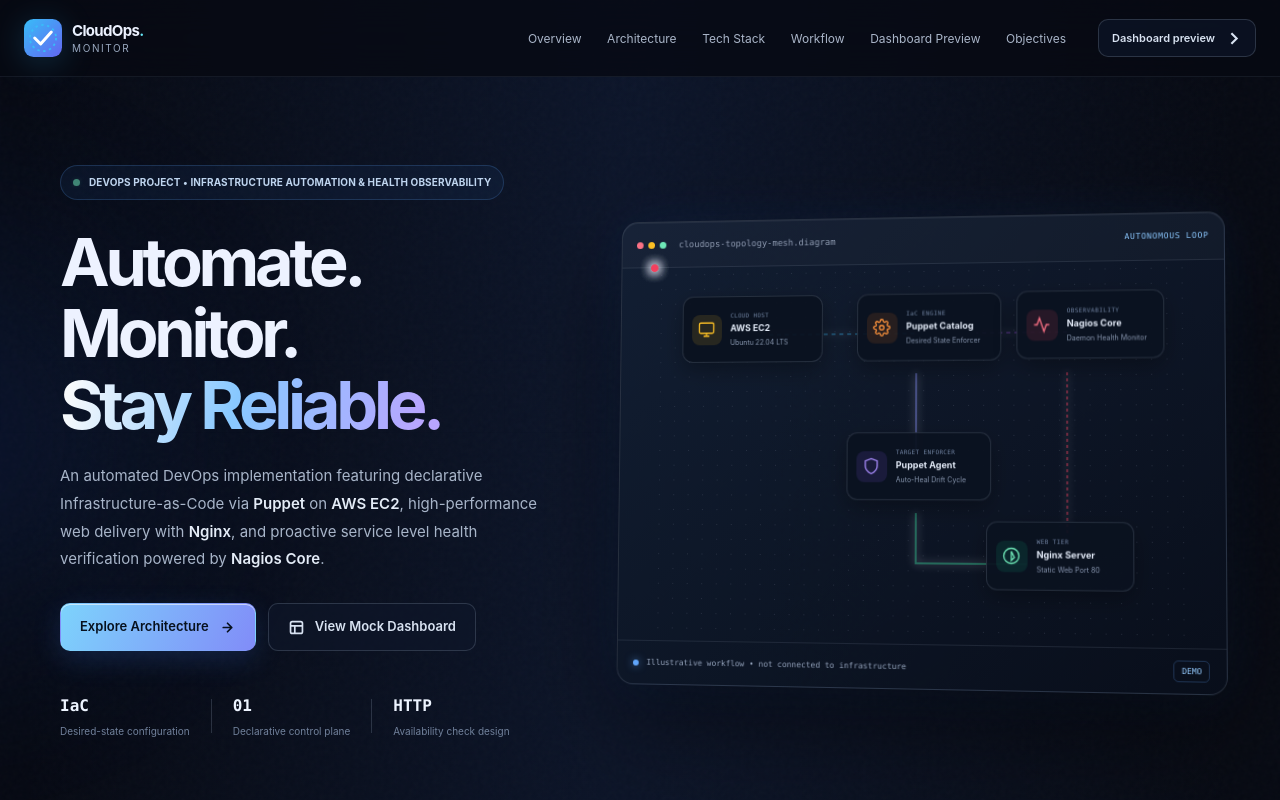
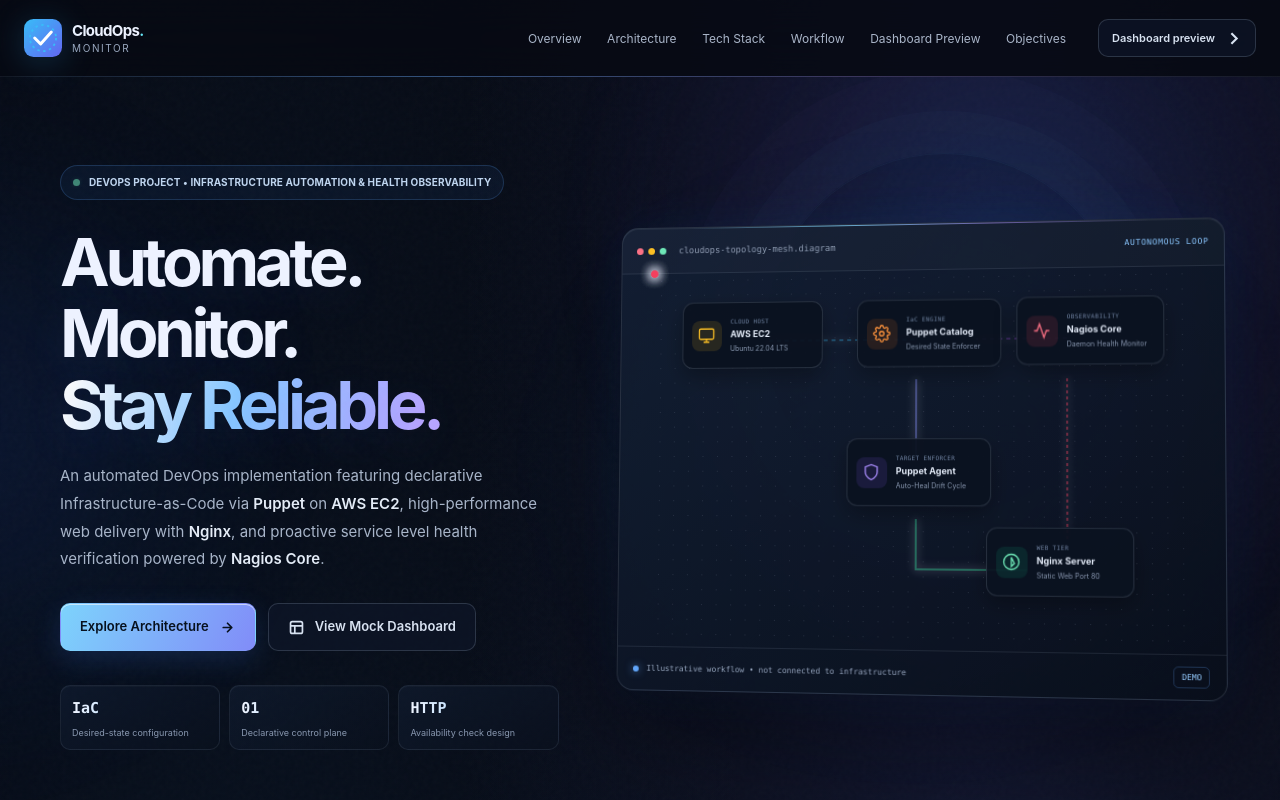
Before and after one commit to ruthwik-thotapelli/CloudOps-Monitor-Automated-Web-Server-Deployment-Monitoring, a plain HTML site: page index.html in a window 1280 px wide. Shown: the top 800 px of the page. Drawn offline with Linux system fonts and the light colour scheme.

Commit message:
Polish CloudOps Monitor visual design
Co-authored-by: Copilot <223556219+Copilot@users.noreply.github.com>

```diff
--- a/style.css
+++ b/style.css
@@ -35,7 +35,8 @@ body {
   margin: 0;
   overflow-x: hidden;
   background:
-    radial-gradient(ellipse at 49% 0%, rgba(35, 67, 134, .2), transparent 38rem),
+    radial-gradient(ellipse at 76% 7%, rgba(65, 77, 181, .16), transparent 32rem),
+    radial-gradient(ellipse at 18% 24%, rgba(18, 83, 145, .11), transparent 34rem),
     var(--page);
   color: var(--text);
   font-size: 15px;
@@ -78,6 +79,16 @@ svg { display: block; }
   background: rgba(7, 10, 19, .78);
   backdrop-filter: blur(20px);
   -webkit-backdrop-filter: blur(20px);
+}
+.site-header::after {
+  position: absolute;
+  right: 0;
+  bottom: -1px;
+  left: 0;
+  height: 1px;
+  background: linear-gradient(90deg, transparent, rgba(96, 165, 250, .4), rgba(167, 139, 250, .25), transparent);
+  content: "";
+  pointer-events: none;
 }
 .nav-container {
   width: min(1280px, calc(100% - 48px));
@@ -137,8 +148,34 @@ svg { display: block; }
 .btn-icon, .btn-icon-left { width: 17px; height: 17px; }
 .btn-block { width: 100%; }
 
-.hero-section { position: relative; min-height: 670px; padding: 88px 0 92px; }
-.hero-container { display: grid; grid-template-columns: minmax(0, .9fr) minmax(0, 1.1fr); align-items: center; gap: 52px; }
+.hero-section { position: relative; min-height: 670px; padding: 88px 0 92px; isolation: isolate; overflow: hidden; }
+.hero-section::before {
+  position: absolute;
+  z-index: -1;
+  top: -280px;
+  right: -180px;
+  width: 900px;
+  height: 900px;
+  border-radius: 50%;
+  background: radial-gradient(circle, rgba(42, 91, 190, .2), rgba(69, 57, 150, .09) 38%, transparent 70%);
+  filter: blur(18px);
+  content: "";
+  pointer-events: none;
+}
+.hero-section::after {
+  position: absolute;
+  z-index: -1;
+  top: 10%;
+  right: 12%;
+  width: 360px;
+  height: 360px;
+  border: 1px solid rgba(125, 211, 252, .045);
+  border-radius: 50%;
+  box-shadow: 0 0 0 42px rgba(125, 211, 252, .018), 0 0 0 84px rgba(167, 139, 250, .014);
+  content: "";
+  pointer-events: none;
+}
+.hero-container { position: relative; z-index: 1; display: grid; grid-template-columns: minmax(0, .9fr) minmax(0, 1.1fr); align-items: center; gap: 52px; }
 .hero-content { position: relative; z-index: 2; }
 .hero-badge, .sub-heading, .panel-tag, .tech-category, .group-title, .table-title, .scorecard-title {
   font-size: 10px;
@@ -168,25 +205,60 @@ svg { display: block; }
   font-weight: 730;
   line-height: 1.08;
   letter-spacing: -.064em;
+  text-shadow: 0 12px 50px rgba(95, 142, 240, .12);
 }
 .text-gradient { color: transparent; background: linear-gradient(105deg, #f8fafc 4%, #88c8ff 46%, #b8a5ff 94%); background-clip: text; -webkit-background-clip: text; }
 .hero-lead { max-width: 550px; margin: 0; color: #a8b5c9; font-size: 15px; line-height: 1.85; }
 .hero-lead strong { color: #e4ecf7; font-weight: 620; }
 .hero-cta-group { display: flex; flex-wrap: wrap; gap: 12px; margin-top: 30px; }
-.hero-metrics { display: flex; align-items: center; gap: 21px; margin-top: 42px; }
-.metric-item { display: grid; gap: 4px; min-width: 0; }
-.metric-value { color: #edf4ff; font-family: var(--mono); font-size: 16px; font-weight: 700; }
-.metric-label { max-width: 145px; color: var(--subtle); font-size: 10px; line-height: 1.5; }
-.metric-divider { width: 1px; height: 34px; background: var(--line-bright); }
+.hero-metrics { display: flex; align-items: stretch; gap: 9px; margin-top: 34px; }
+.metric-item {
+  min-width: 0;
+  flex: 1 1 0;
+  display: grid;
+  align-content: center;
+  gap: 5px;
+  padding: 10px 11px;
+  border: 1px solid rgba(148, 163, 184, .12);
+  border-radius: 10px;
+  background: linear-gradient(145deg, rgba(18, 30, 51, .6), rgba(10, 17, 30, .52));
+  box-shadow: inset 0 1px rgba(255,255,255,.025);
+  transition: border-color .2s ease, transform .2s ease, background .2s ease;
+}
+.metric-item:hover { transform: translateY(-2px); border-color: rgba(125, 211, 252, .28); background: rgba(19, 32, 54, .82); }
+.metric-value { color: transparent; background: linear-gradient(100deg, #f1f5ff, #87c9ff 78%); background-clip: text; -webkit-background-clip: text; font-family: var(--mono); font-size: 15px; font-weight: 700; }
+.metric-label { color: #8998b0; font-size: 9px; line-height: 1.45; }
+.metric-divider { display: none; }
 
-.hero-visual { min-width: 0; perspective: 1100px; }
+.hero-visual { position: relative; min-width: 0; perspective: 1100px; }
+.hero-visual::before {
+  position: absolute;
+  inset: 12% 8%;
+  border-radius: 50%;
+  background: linear-gradient(115deg, rgba(14, 165, 233, .17), rgba(124, 58, 237, .17));
+  filter: blur(75px);
+  content: "";
+  pointer-events: none;
+}
 .infra-stage-wrapper { transform: rotateY(-5deg) rotateX(2deg); transform-origin: center; }
 .infra-stage-glass {
+  position: relative;
   overflow: hidden;
   border: 1px solid rgba(148, 163, 184, .2);
   border-radius: 17px;
   background: linear-gradient(145deg, rgba(18, 30, 51, .95), rgba(8, 14, 26, .94));
   box-shadow: 0 35px 100px rgba(0, 0, 0, .44), 0 0 55px rgba(59, 130, 246, .09), inset 0 1px rgba(255,255,255,.06);
+}
+.infra-stage-glass::before {
+  position: absolute;
+  z-index: 2;
+  top: 0;
+  right: 12%;
+  left: 12%;
+  height: 1px;
+  background: linear-gradient(90deg, transparent, rgba(125, 211, 252, .75), rgba(167, 139, 250, .55), transparent);
+  content: "";
+  pointer-events: none;
 }
 .infra-stage-header, .dash-window-header {
   min-height: 47px;
@@ -229,7 +301,9 @@ svg { display: block; }
   background: rgba(10, 17, 31, .94);
   box-shadow: 0 8px 22px rgba(0, 0, 0, .3);
   animation: node-float 5s ease-in-out infinite;
+  transition: border-color .2s ease, box-shadow .2s ease;
 }
+.topo-node:hover { z-index: 2; animation: none; transform: translateY(-4px); border-color: rgba(125, 211, 252, .42); box-shadow: 0 12px 30px rgba(0, 0, 0, .42), 0 0 22px rgba(59, 130, 246, .14); }
 .node-puppet { animation-delay: .6s; }
 .node-nagios { animation-delay: 1.3s; }
 .node-agent { animation-delay: .9s; }
@@ -253,7 +327,15 @@ svg { display: block; }
 .terminal-badge { padding: 3px 7px; border: 1px solid rgba(96, 165, 250, .24); border-radius: 5px; color: #94caff; font-family: var(--mono); font-size: 8px; }
 
 .section-header { max-width: 750px; margin: 0 auto 48px; }
-.sub-heading { margin-bottom: 13px; color: #82bfff; }
+.sub-heading { margin-bottom: 13px; color: #8bc6ff; }
+.section-header .sub-heading { display: inline-flex; align-items: center; gap: 9px; }
+.section-header .sub-heading::before, .section-header .sub-heading::after {
+  width: 20px;
+  height: 1px;
+  background: linear-gradient(90deg, transparent, rgba(96, 165, 250, .7));
+  content: "";
+}
+.section-header .sub-heading::after { transform: rotate(180deg); }
 .section-title { margin: 0; font-size: clamp(30px, 4vw, 44px); font-weight: 690; line-height: 1.18; letter-spacing: -.045em; }
 .section-lead { max-width: 690px; margin: 16px auto 0; color: var(--muted); font-size: 14px; line-height: 1.8; }
 .overview-section { padding-top: 88px; }
@@ -261,13 +343,30 @@ svg { display: block; }
 .cards-grid-3 { grid-template-columns: repeat(3, minmax(0, 1fr)); }
 .cards-grid-4 { grid-template-columns: repeat(4, minmax(0, 1fr)); }
 .glass-card {
+  position: relative;
+  overflow: hidden;
   border: 1px solid var(--line);
   border-radius: var(--radius);
   background: linear-gradient(145deg, rgba(17, 26, 43, .85), rgba(10, 16, 29, .72));
   box-shadow: 0 12px 32px rgba(0, 0, 0, .11), inset 0 1px rgba(255,255,255,.025);
   transition: border-color .25s ease, transform .25s ease, box-shadow .25s ease;
 }
-.glass-card:hover { transform: translateY(-4px); border-color: rgba(125, 211, 252, .25); box-shadow: 0 18px 42px rgba(0, 0, 0, .21), 0 0 26px rgba(59, 130, 246, .07); }
+.glass-card::before {
+  position: absolute;
+  top: -90px;
+  right: -90px;
+  width: 210px;
+  height: 180px;
+  border-radius: 50%;
+  background: radial-gradient(circle, rgba(59, 130, 246, .13), transparent 68%);
+  opacity: .48;
+  transition: opacity .25s ease, transform .3s ease;
+  content: "";
+  pointer-events: none;
+}
+.glass-card:hover { transform: translateY(-5px); border-color: rgba(125, 211, 252, .32); box-shadow: 0 22px 48px rgba(0, 0, 0, .25), 0 0 30px rgba(59, 130, 246, .1); }
+.glass-card:hover::before { opacity: 1; transform: translate(-10px, 8px); }
+.glass-card > * { position: relative; }
 .feature-card { min-height: 315px; padding: 25px; }
 .card-icon-wrapper { width: 43px; height: 43px; margin-bottom: 19px; border: 1px solid rgba(96, 165, 250, .2); border-radius: 12px; color: #8cc8ff; background: rgba(37, 99, 235, .11); }
 .card-icon-wrapper svg { width: 21px; height: 21px; }
@@ -281,16 +380,20 @@ svg { display: block; }
 .card-feature-list li::before, .workflow-check-list li::before { position: absolute; top: .56em; left: 0; width: 6px; height: 6px; border: 1px solid #6ee7b7; border-radius: 50%; content: ""; }
 
 .architecture-section { background: linear-gradient(180deg, transparent, rgba(15, 23, 42, .24) 23%, rgba(15, 23, 42, .24) 77%, transparent); }
-.arch-flow-container { padding: 30px; border: 1px solid var(--line); border-radius: 22px; background: rgba(9, 15, 27, .7); }
+.arch-flow-container { padding: 30px; border: 1px solid var(--line); border-radius: 22px; background: radial-gradient(ellipse at 50% 0%, rgba(59, 130, 246, .08), transparent 56%), rgba(9, 15, 27, .7); box-shadow: 0 20px 60px rgba(0, 0, 0, .12), inset 0 1px rgba(255,255,255,.025); }
 .arch-flow-diagram { display: flex; align-items: stretch; justify-content: space-between; gap: 7px; }
 .arch-node-box {
+  position: relative;
+  overflow: hidden;
   flex: 1 1 0;
   min-width: 0;
   padding: 16px 12px 14px;
   border: 1px solid rgba(148, 163, 184, .14);
   border-radius: 13px;
-  background: rgba(17, 26, 43, .76);
+  background: linear-gradient(150deg, rgba(20, 32, 52, .9), rgba(13, 20, 34, .82));
+  transition: transform .22s ease, border-color .22s ease, box-shadow .22s ease;
 }
+.arch-node-box:hover { transform: translateY(-3px); border-color: rgba(125, 211, 252, .3); box-shadow: 0 12px 25px rgba(0, 0, 0, .22); }
 .highlight-box { border-color: rgba(167, 139, 250, .28); box-shadow: inset 0 0 22px rgba(139, 92, 246, .045); }
 .arch-step-badge { color: #74849c; font-family: var(--mono); font-size: 8px; letter-spacing: .1em; }
 .arch-node-icon { width: 39px; height: 39px; margin: 13px 0 12px; border-radius: 11px; }
```
